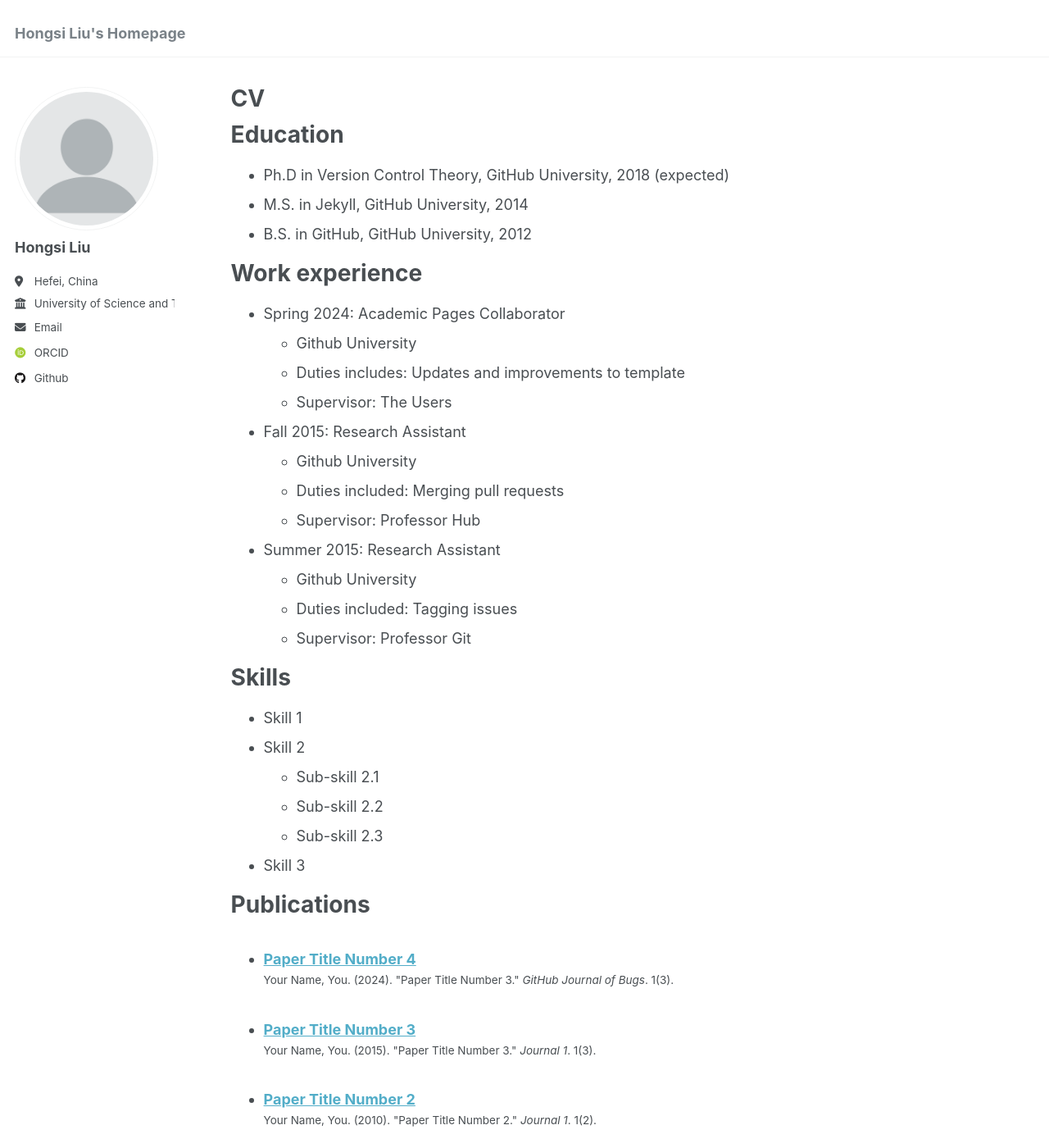
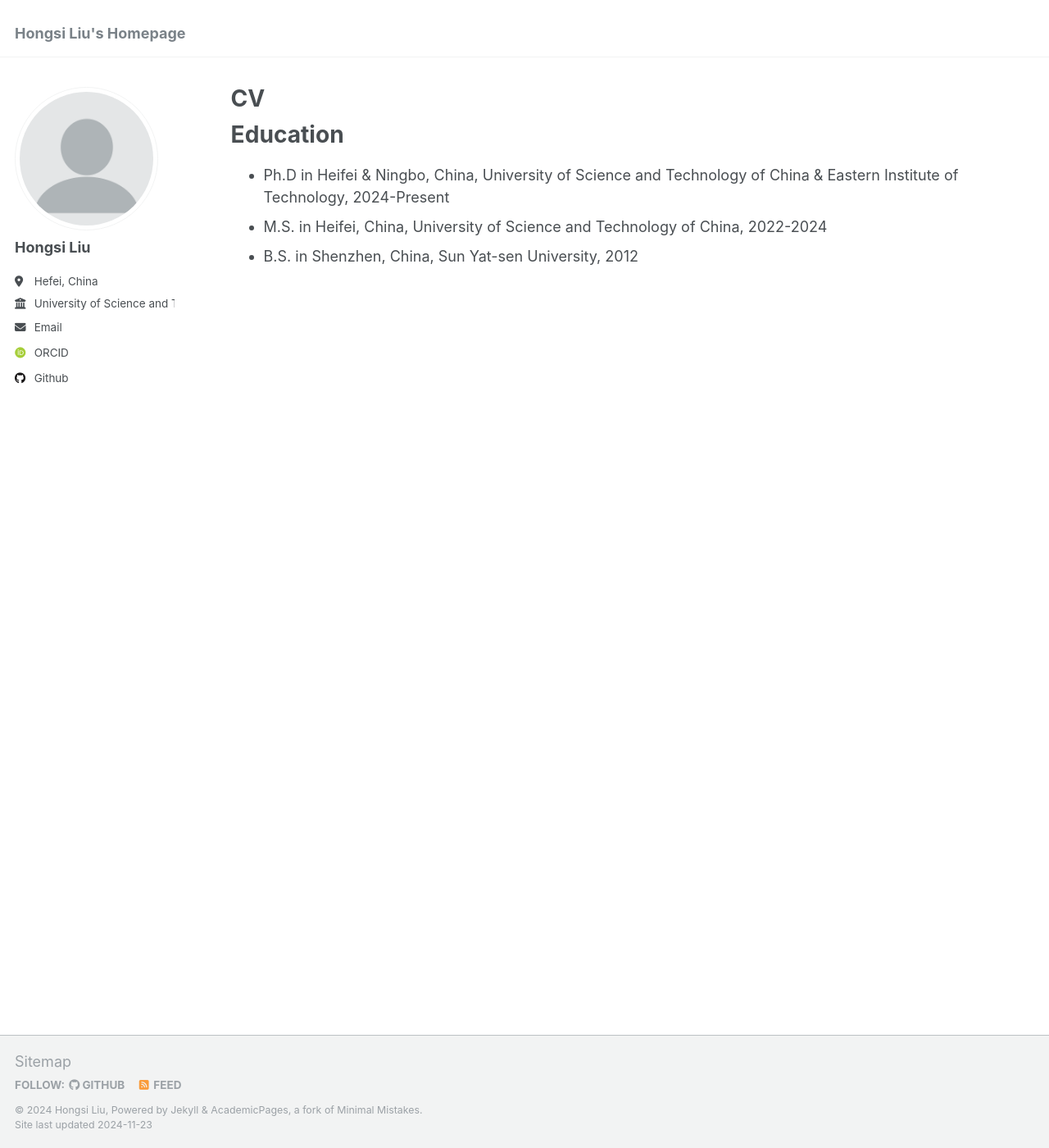
Before and after one commit to EricLiuhhh/ericliuhhh.github.io, a Jekyll site: the page built from _pages/cv.md, in a window 1280 px wide and 1400 px high. Shown: the whole window at 82% size. Built offline with Jekyll 4.4.1, drawn with Linux system fonts in a browser that asks for light colours; some web fonts are replaced; some of the changed text lies outside the part shown.

Commit message:
Update cv.md

```diff
--- a/_pages/cv.md
+++ b/_pages/cv.md
@@ -11,54 +11,6 @@ redirect_from:
 
 Education
 ======
-* Ph.D in Version Control Theory, GitHub University, 2018 (expected)
-* M.S. in Jekyll, GitHub University, 2014
-* B.S. in GitHub, GitHub University, 2012
-
-Work experience
-======
-* Spring 2024: Academic Pages Collaborator
-  * Github University
-  * Duties includes: Updates and improvements to template
-  * Supervisor: The Users
-
-* Fall 2015: Research Assistant
-  * Github University
-  * Duties included: Merging pull requests
-  * Supervisor: Professor Hub
-
-* Summer 2015: Research Assistant
-  * Github University
-  * Duties included: Tagging issues
-  * Supervisor: Professor Git
-
-Skills
-======
-* Skill 1
-* Skill 2
-  * Sub-skill 2.1
-  * Sub-skill 2.2
-  * Sub-skill 2.3
-* Skill 3
-
-Publications
-======
-  <ul>{% for post in site.publications reversed %}
-    {% include archive-single-cv.html %}
-  {% endfor %}</ul>
-
-Talks
-======
-  <ul>{% for post in site.talks reversed %}
-    {% include archive-single-talk-cv.html  %}
-  {% endfor %}</ul>
-
-Teaching
-======
-  <ul>{% for post in site.teaching reversed %}
-    {% include archive-single-cv.html %}
-  {% endfor %}</ul>
-
-Service and leadership
-======
-* Currently signed in to 43 different slack teams
+* Ph.D in Heifei & Ningbo, China, University of Science and Technology of China & Eastern Institute of Technology, 2024-Present
+* M.S. in Heifei, China, University of Science and Technology of China, 2022-2024
+* B.S. in Shenzhen, China, Sun Yat-sen University, 2012
```
